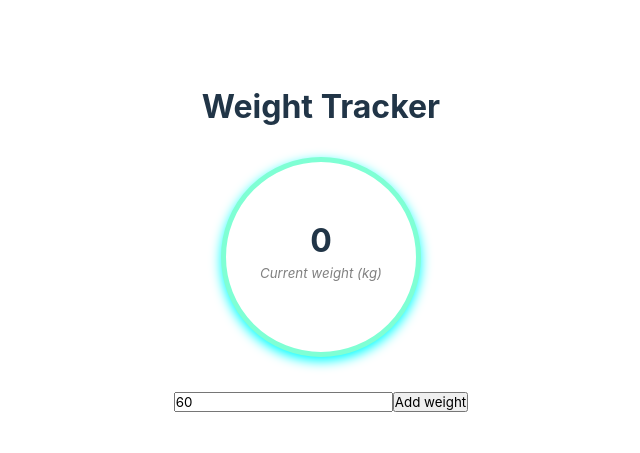
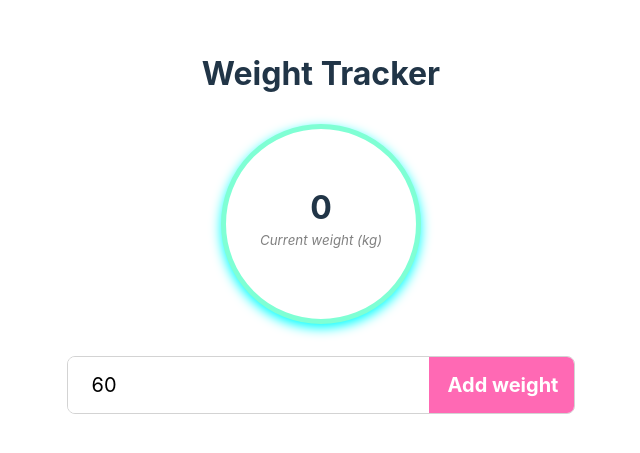
Before and after one commit to itsyuxuan/daily-weight, a Vue app: page / in a window 1280 px wide. Shown: the part 149-602 px from the top of the page, without its empty margins (319-959 px from the left). Built offline with nearby package versions, Linux system fonts and the light colour scheme.

Commit message:
✨ feat(App): add form style

```diff
--- a/src/App.vue
+++ b/src/App.vue
@@ -145,4 +145,44 @@ h2 {
   color: grey;
   font-style: italic;
 }
+form {
+  display: flex;
+  margin-bottom: 2em;
+  border: 1px solid lightgrey;
+  border-radius: 0.5rem;
+  overflow: hidden;
+  transition: 200ms linear;
+}
+form:focus-within,
+form:hover {
+  border-color: hotpink;
+  border-width: 2px;
+}
+form input[type="number"] {
+  appearance: none;
+  outline: none;
+  border: none;
+  background-color:white;
+  flex: 1;
+  padding: 1rem 1.5rem;
+  font-size: 1.25rem;
+}
+form input[type="submit"] {
+  appearance: none;
+  outline: none;
+  border: none;
+  cursor: pointer;
+  background-color: hotpink;
+  padding: 0.5rem 1rem;
+  color: white;
+  font-size: 1.25rem;
+  font-weight: 700;
+  transition: 200ms linear;
+  border-left: 3px solid transparent;
+}
+form input[type="submit"]:hover {
+  background-color: white;
+  color: hotpink;
+  border-left-color: hotpink;
+}
 </style>
```
